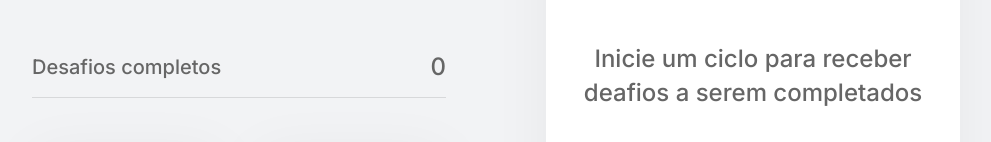
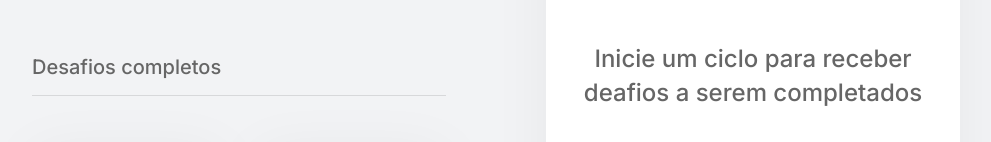
Before and after one commit to Isaac-alencar/moveit, a Next.js app: page / in a window 1280 px wide. Shown: the part 237-379 px from the top of the page, without its empty margins (144-1135 px from the left). Built offline with nearby package versions, Linux system fonts and the light colour scheme.

Commit message:
feat: Sending notifications on new challenge's ready

```diff
--- a/src/components/CompletedChallenges.tsx
+++ b/src/components/CompletedChallenges.tsx
@@ -4,12 +4,12 @@ import styles from '../styles/components/CompletedChallenges.module.css';
 
 export function CompletedChallenges () {
 
-  const { ChallengesCompleted } = useContext(ChallengesContext);
+  const { challengesCompleted } = useContext(ChallengesContext);
 
   return (
     <div className={styles.completedChallengesContainer}>
       <span>Desafios completos</span>
-      <span>{ChallengesCompleted}</span>
+      <span>{challengesCompleted}</span>
     </div>
   )
 }
--- a/src/contexts/ChallengesContext.tsx
+++ b/src/contexts/ChallengesContext.tsx
@@ -1,4 +1,4 @@
-import { createContext, ReactNode, useState } from "react";
+import { createContext, ReactNode, useEffect, useState } from "react";
 
 import challenges from '../../challenges.json';
 
@@ -34,6 +34,10 @@ export function ChallengesProveider({
 
   const [activeChallenge, setActiveChallenge] = useState(null);
 
+  useEffect(() => {
+    Notification.requestPermission();
+  }, []);
+
   function levelUp() {
     setLevel(level + 1)
   }
@@ -43,6 +47,14 @@ export function ChallengesProveider({
     const challenge = challenges[randomChallgengeIndex];
 
     setActiveChallenge(challenge);
+
+    new Audio('/notification.mp3').play();
+
+    if (Notification.permission === 'granted') {
+      new Notification('New challenge 🎉', {
+        body: `Get ${challenge.amount} xp!`
+      })
+    }
   }
 
   function resetChallenge () {
```
